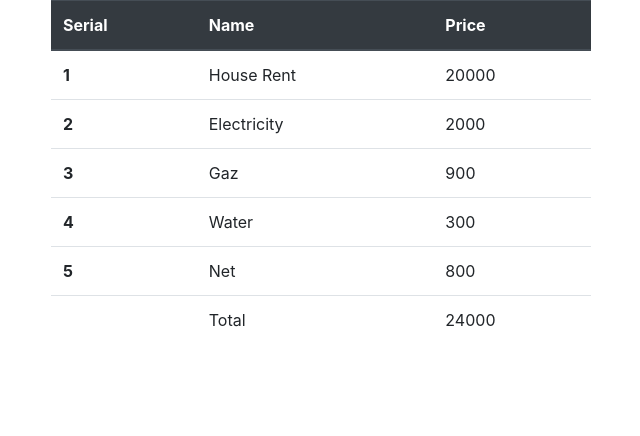
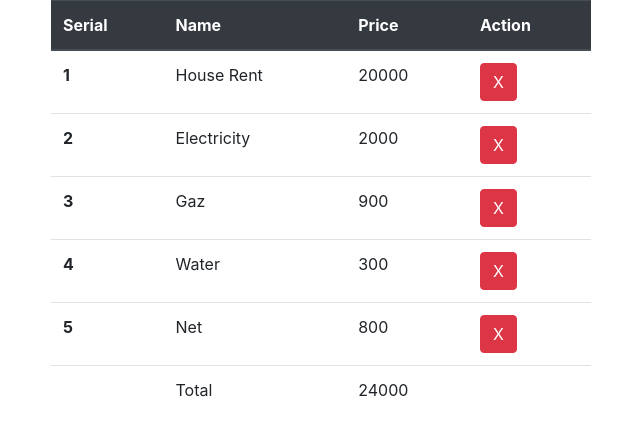
Before and after one commit to basher43/vue, a plain HTML site: page index.html in a window 1280 px wide. Shown: the whole page, without its empty margins (319-959 px from the left). Drawn offline with nearby package versions, Linux system fonts and the light colour scheme.

Commit message:
items remove from list and work total dynamically

```diff
--- a/index.html
+++ b/index.html
@@ -35,6 +35,7 @@
 					<th scope="col">Serial</th>
 					<th scope="col">Name</th>
 					<th scope="col">Price</th>
+					<th scope="col">Action</th>
 				</tr>
 				</thead>
 				<tbody>
@@ -43,12 +44,14 @@
 					<th scope="row">{{index+1}}</th>
 					<td>{{single.name}}</td>
 					<td>{{single.amount}}</td>
+					<td><button @click="removeItem(index)" class="btn btn-danger">X</button></td>
 				</tr>
 
 				<tr>
 					<th scope="row"></th>
 					<td>Total</td>
 					<td>{{total}}</td>
+					<td></td>
 				</tr>
 
 				</tbody>
@@ -81,6 +84,11 @@ const app = new Vue({
 			})
 			return total
 		}
+	},
+	methods:{
+		removeItem(id){
+			this.payments.splice(id, 1)
+		}
 	}
 })
 </script>
```
